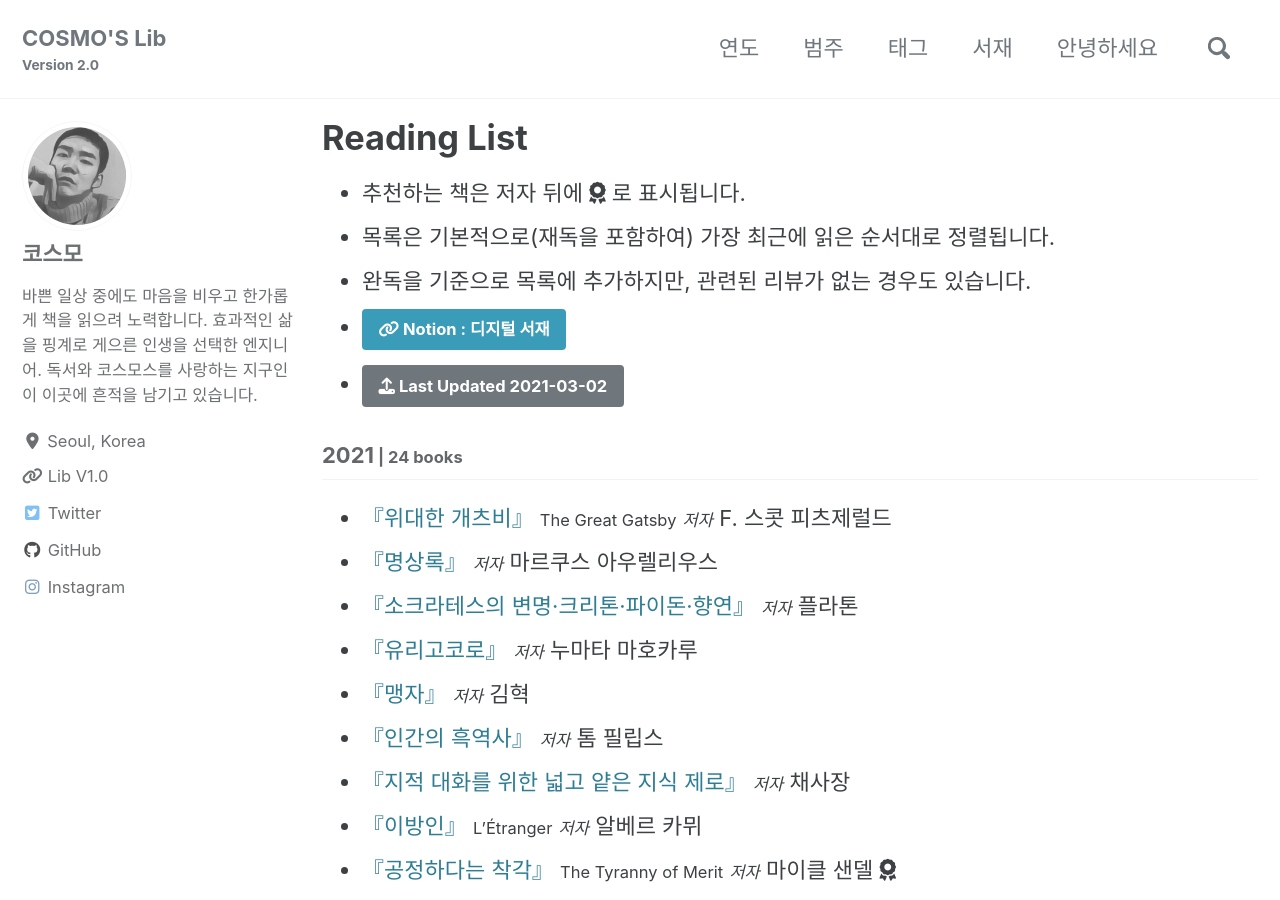
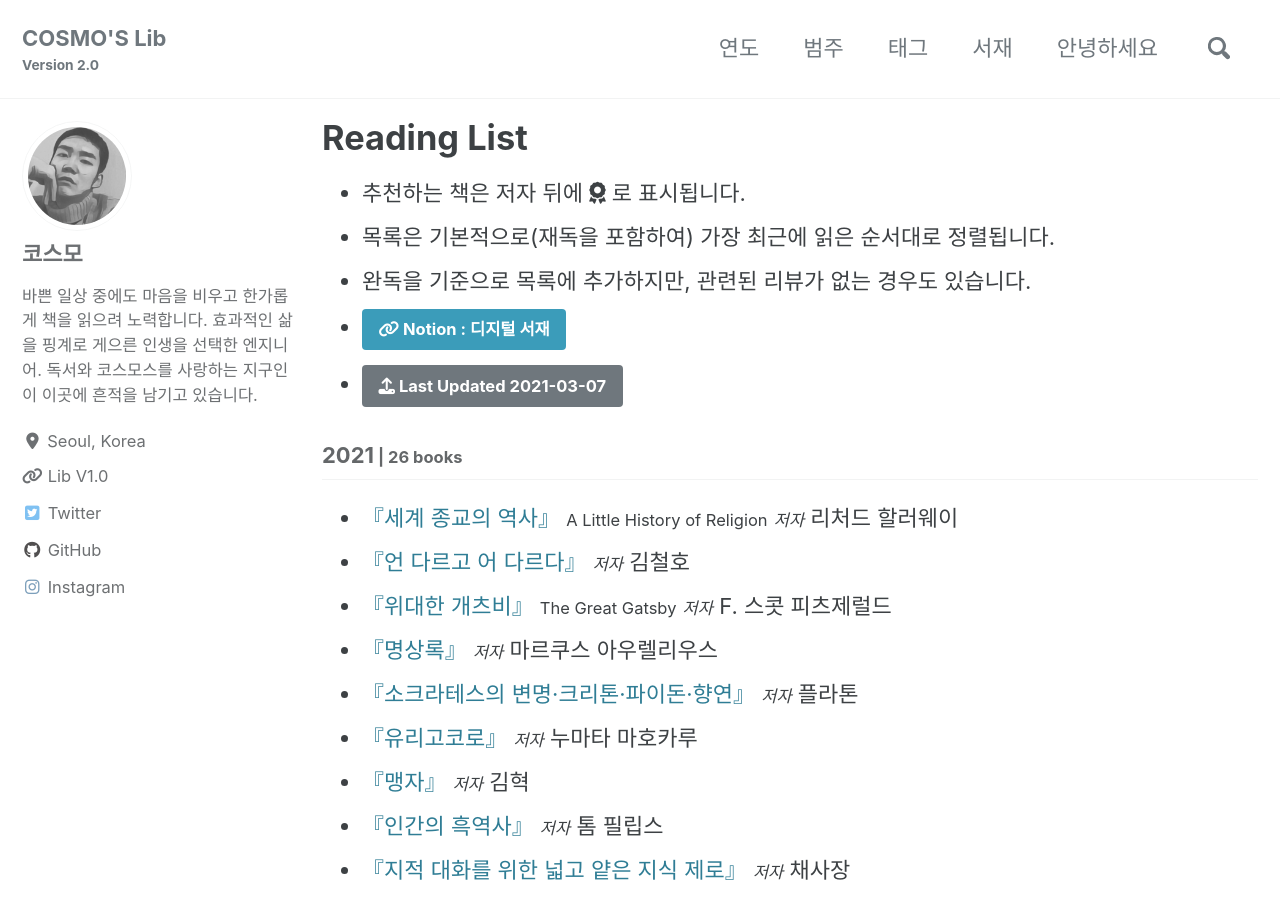
Before and after one commit to deftone2000/cosmo-s-archive, a Jekyll site: the page built from _pages/reading-list.html, in a window 1280 px wide and 900 px high. Built offline with Jekyll 4.4.1, drawn with Linux system fonts in a browser that asks for light colours; cached includes are drawn as plain includes; nearby versions of some CDN libraries; comment, search, counter and statistics services are not loaded; a style sheet for code colours, icons or effects is not loaded.

Commit message:
no message

```diff
--- a/_data/reading.yml
+++ b/_data/reading.yml
@@ -1,7 +1,27 @@
-lastupdate: 2021-03-02
+lastupdate: 2021-03-07
 list:
   - year: "2021"
     books:
+
+      - title: "세계 종교의 역사"
+        ori_title: A Little History of Religion
+        author: 리처드 할러웨이
+        post_title:
+        cover: https://img.ridicdn.net/cover/3665000007/xxlarge
+        trans: 이용주
+        pub: 소소의책
+        pub_info: 2018.03.27. 전자책, 종이책 동시 출간
+        post_link:
+
+      - title: "언 다르고 어 다르다"
+        ori_title:
+        author: 김철호
+        post_title:
+        cover: https://img.ridicdn.net/cover/1568000072/xxlarge
+        trans:
+        pub: 돌베개
+        pub_info: 2020.08.31. 전자책 출간
+        post_link:
 
       - title: "위대한 개츠비"
         ori_title: The Great Gatsby
```
